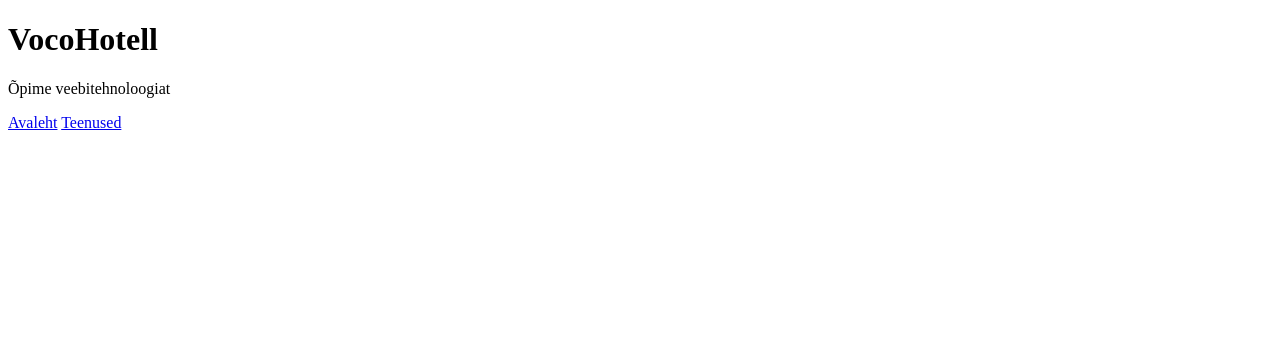
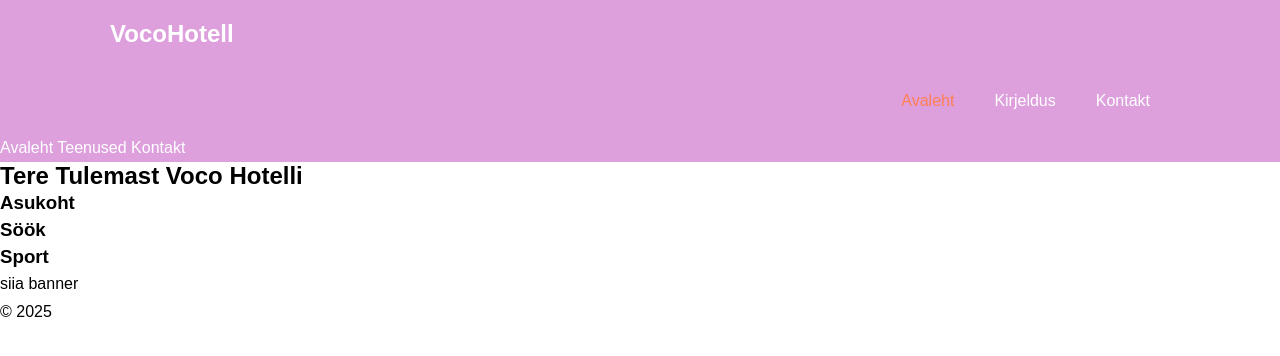
Before and after one commit to kadijogi/Mitmeleheline_HTML-CSS_VocoHotell, a plain HTML site: page index.html in a window 1280 px wide. Drawn offline with Linux system fonts and the light colour scheme.

Commit message:
navigatsioon

```diff
--- a/css/style.css
+++ b/css/style.css
@@ -0,0 +1,48 @@
+/* reset browser css */
+* {
+  margin: 0;
+  padding: 0;
+  box-sizing: border-box;
+}
+body {
+  font-family: sans-serif;
+  line-height: 1.7em;
+}
+a {
+  color: black;
+  text-decoration: none;
+}
+h1 {
+  padding-bottom: 20px;
+  padding-top: 20px;
+}
+#navbar {
+  background: plum;
+  color: plum;
+  overflow: auto;
+}
+#navbar a {
+  color: #fff;
+}
+#navbar ul {
+  float: right;
+  list-style: none;
+}
+#navbar ul li {
+  float: left;
+}
+#navbar ul li a {
+  display: block;
+  padding: 20px;
+  text-align: center;
+}
+#navbar ul li a:hover,
+#navbar ul li a.current {
+  color: coral;
+}
+.container {
+  margin: auto;
+  max-width: 1100px;
+  padding: 0 20px;
+  overflow: auto;
+}
--- a/index.html
+++ b/index.html
@@ -1,23 +1,47 @@
 <!DOCTYPE html>
 <html lang="et">
   <head>
-    <meta charset="UTF-8">
-    <meta name="viewport" content="width=device-width, initial-scale=1.0">
+    <meta charset="UTF-8" />
+    <meta name="viewport" content="width=device-width, initial-scale=1.0" />
     <meta name="description" content="Opime veebitehnoloogiat" />
     <meta name="keywords" content="HTML,CSS,HTML5,CSS3" />
     <meta name="author" content="Kädi Jõgi" />
-    <title>VocoHotell</title>
+    <title>VocoHotell Avaleht</title>
+    <link rel="stylesheet" href="css/style.css" />
   </head>
   <body>
-    <main>
     <header>
-            <h1>VocoHotell</h1>
-            <p>Õpime veebitehnoloogiat</p>
-        </header>
-        <nav>
+      <nav id="navbar">
+        <div class="container">
+          <h1><a href="index.html">VocoHotell</a></h1>
+          <ul>
+            <li><a class="current" href="index.html">Avaleht</a></li>
+            <li><a href="about.html">Kirjeldus</a></li>
+            <li><a href="contact.html">Kontakt</a></li>
+          </ul>
+        </div>
         <a href="#Avaleht">Avaleht</a>
         <a href="#Teenused">Teenused</a>
+        <a href="#Kontakt">Kontakt</a>
       </nav>
+    </header>
+    <main>
+      <section>
+        <h2>Tere Tulemast Voco Hotelli</h2>
+        <article>
+          <h3>Asukoht</h3>
+        </article>
+        <article>
+          <h3>Söök</h3>
+        </article>
+        <article>
+          <h3>Sport</h3>
+        </article>
+      </section>
+      <aside>
+        <p>siia banner</p>
+      </aside>
     </main>
+    <footer>© 2025</footer>
   </body>
 </html>
```
Lines whose indentation alone changed are shown as unchanged.
